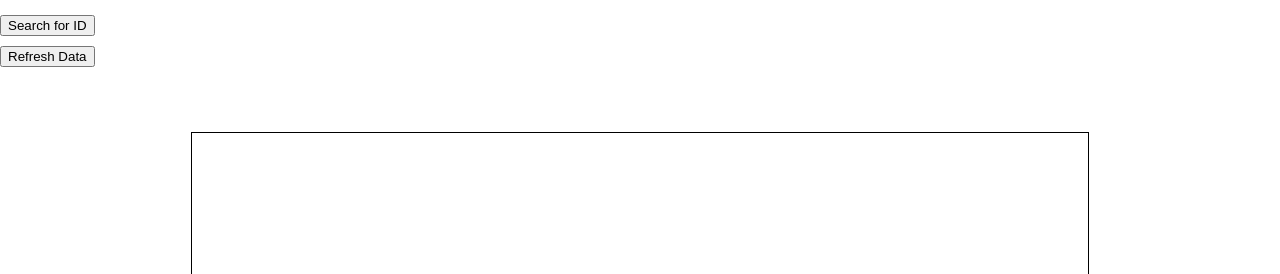
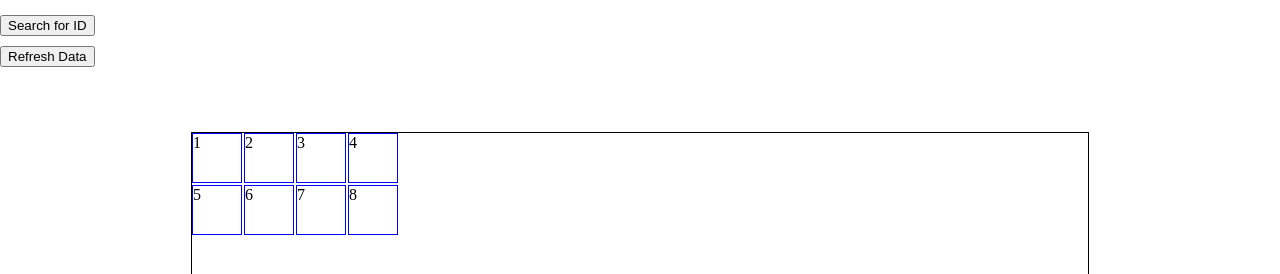
Before and after one commit to nkorotzer/Trivia-Site-Practice, a plain HTML site: page index.html in a window 1280 px wide. Shown: the top 274 px of the page. Drawn offline with Linux system fonts and the light colour scheme.

Commit message:
Added grid and basic styling

```diff
--- a/index.html
+++ b/index.html
@@ -25,7 +25,14 @@
         </div>
     </div>
     <div id="newStuff">
-
+        <div>1</div>
+        <div>2</div>
+        <div>3</div>
+        <div>4</div>
+        <div>5</div>
+        <div>6</div>
+        <div>7</div>
+        <div>8</div>
     </div>
     <script async src="./scripts/script.js"></script>
 </body>
--- a/styles/style.css
+++ b/styles/style.css
@@ -19,6 +19,15 @@ html, body {
     width: 70%;
     height: 70%;
     border: solid black 1px;
+
+    display: grid;
+    grid-template-columns: 50px 50px 50px 50px;
+    grid-template-rows: 50px 50px 50px 50px;
+    gap: 2px;
+}
+
+#newStuff > div {
+    border: solid blue 1px;
 }
 
 /* #changeImageBtn {
```
